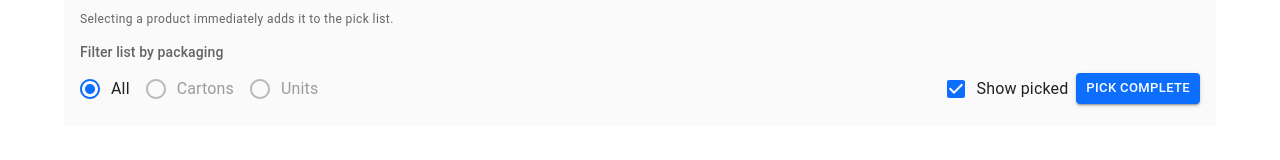
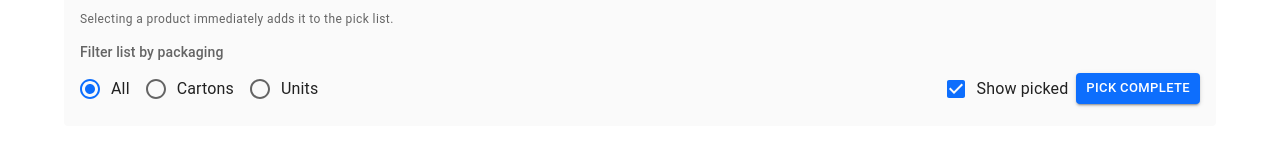
Before and after one commit to beatz174-bit/stockfill, a React (Vite) app: page /pick-lists/1 in a window 1280 px wide. Shown: the part 252-412 px from the top of the page. Built offline with nearby package versions, Linux system fonts and the light colour scheme.

Commit message:
Adjust packaging filter availability logic

```diff
--- a/src/screens/ActivePickListScreen.tsx
+++ b/src/screens/ActivePickListScreen.tsx
@@ -48,19 +48,22 @@ export const ActivePickListScreen = () => {
     [itemState, showPicked],
   );
 
-  const allItemsPicked = useMemo(
-    () => itemState.length > 0 && itemState.every((item) => item.status === 'picked'),
+  const hasPickedItemsInList = useMemo(
+    () => itemState.some((item) => item.status === 'picked'),
     [itemState],
   );
-  const hasUnpickedItems = useMemo(
-    () => itemsVisibleByStatus.some((item) => item.status !== 'picked'),
-    [itemsVisibleByStatus],
+  const hasUnpickedItemsInList = useMemo(
+    () => itemState.some((item) => item.status !== 'picked'),
+    [itemState],
   );
-  const hasPickedItems = useMemo(
-    () => itemsVisibleByStatus.some((item) => item.status === 'picked'),
-    [itemsVisibleByStatus],
+  const allItemsPicked = useMemo(
+    () => itemState.length > 0 && !hasUnpickedItemsInList,
+    [hasUnpickedItemsInList, itemState.length],
   );
-  const hasMixedPickStatuses = hasPickedItems && hasUnpickedItems;
+  const allItemsUnpicked = useMemo(
+    () => itemState.length > 0 && !hasPickedItemsInList,
+    [hasPickedItemsInList, itemState.length],
+  );
 
   const productMap = useMemo(() => {
     const map = new Map<string, Product>();
@@ -140,17 +143,7 @@ export const ActivePickListScreen = () => {
     );
   }, [pickList?.categories, sortedProducts]);
 
-  const hasCartonItems = useMemo(
-    () => itemsVisibleByStatus.some((item) => item.is_carton),
-    [itemsVisibleByStatus],
-  );
-  const hasUnitItems = useMemo(
-    () => itemsVisibleByStatus.some((item) => !item.is_carton),
-    [itemsVisibleByStatus],
-  );
-  const packagingTypeCount = Number(hasCartonItems) + Number(hasUnitItems);
-  const singlePackagingType = packagingTypeCount === 1;
-  const packagingFiltersDisabled = !hasMixedPickStatuses;
+  const packagingFiltersDisabled = !showPicked || allItemsPicked || allItemsUnpicked;
 
   const productIdsInList = useMemo(
     () => new Set(itemState.map((item) => item.product_id)),
@@ -185,20 +178,10 @@ export const ActivePickListScreen = () => {
   }, [allItemsPicked, showPicked]);
 
   useEffect(() => {
-    if (packagingTypeCount <= 1) {
-      if (itemFilter !== 'all') {
-        setItemFilter('all');
-      }
-
-      return;
+    if (packagingFiltersDisabled && itemFilter !== 'all') {
+      setItemFilter('all');
     }
-
-    if (itemFilter === 'cartons' && !hasCartonItems) {
-      setItemFilter('units');
-    } else if (itemFilter === 'units' && !hasUnitItems) {
-      setItemFilter('cartons');
-    }
-  }, [itemFilter, hasCartonItems, hasUnitItems, packagingTypeCount]);
+  }, [itemFilter, packagingFiltersDisabled]);
 
   const visibleItems = useMemo(() => {
     let filteredItems = showPicked
@@ -434,13 +417,13 @@ export const ActivePickListScreen = () => {
                   value="cartons"
                   control={<Radio />}
                   label="Cartons"
-                  disabled={packagingFiltersDisabled || !hasCartonItems}
+                  disabled={packagingFiltersDisabled}
                 />
                 <FormControlLabel
                   value="units"
                   control={<Radio />}
                   label="Units"
-                  disabled={packagingFiltersDisabled || !hasUnitItems}
+                  disabled={packagingFiltersDisabled}
                 />
               </RadioGroup>
               <Stack direction="row" spacing={1} alignItems="center" sx={{ ml: { xs: 0, sm: 2 } }}>
```
Also changed, not shown: 1 other file (tests, documents, lock files or other folders).
